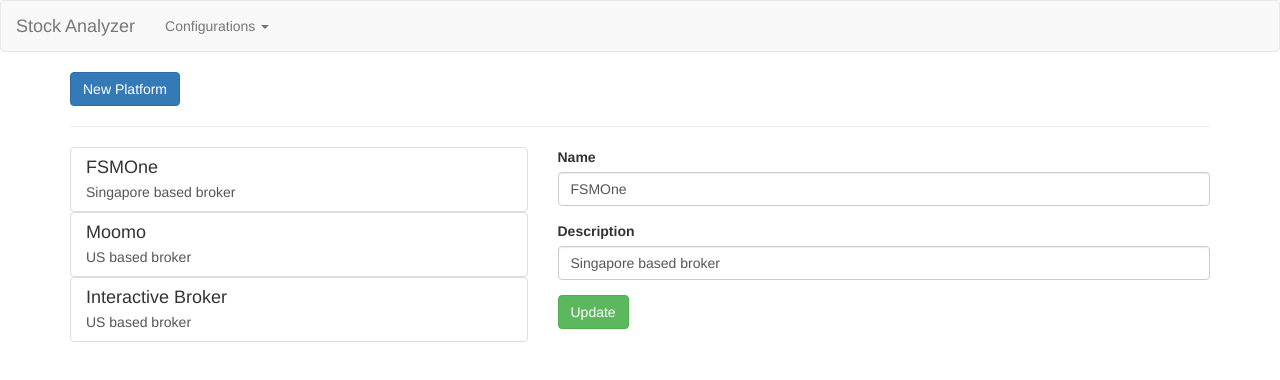
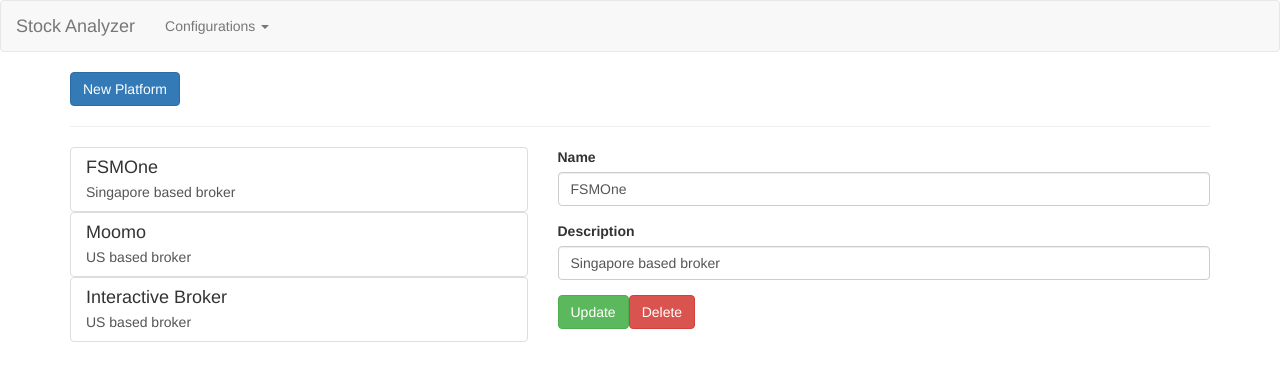
Before and after one commit to safayatborhan/stock-analyzer, an Angular app: page /platforms/1 in a window 1280 px wide. Shown: the top 380 px of the page. Built offline with nearby package versions, Linux system fonts and the light colour scheme.

Commit message:
Delete platform.

```diff
--- a/src/app/configurations/platforms/platform-upsert/platform-upsert.component.html
+++ b/src/app/configurations/platforms/platform-upsert/platform-upsert.component.html
@@ -14,6 +14,7 @@
             <div class="row">
                 <div class="col-xs-12">
                     <button class="btn btn-success" type="submit" [disabled]="!platformForm.valid">{{ editMode ? 'Update' : 'Add' }}</button>
+                    <button class="btn btn-danger" type="button" (click)="onDelete()">Delete</button>
                 </div>
             </div>
         </form>
--- a/src/app/configurations/platforms/platform-upsert/platform-upsert.component.ts
+++ b/src/app/configurations/platforms/platform-upsert/platform-upsert.component.ts
@@ -51,6 +51,16 @@
 
     form.reset();
     this.editMode = false;
+    this.router.navigate(['platforms/new']);
+  }
+
+  onDelete() {
+    this.platformService.deletePlatform(this.id);
+    this.ngForm.setValue({
+      name: '',
+      description: ''
+    });
+    this.editMode = false;
     this.router.navigate(['/new']);
   }
 
--- a/src/app/configurations/platforms/platforms.service.ts
+++ b/src/app/configurations/platforms/platforms.service.ts
@@ -13,7 +13,7 @@
     platformsChanged = new Subject<Platform[]>();
 
     addPlatform(name: string, description: string) {
-        var lastId = this.platforms[this.platforms.length - 1].id;
+        var lastId = this.platforms.length === 0 ? 1 : this.platforms[this.platforms.length - 1].id;
         var platform = new Platform(++lastId, name, description);
         this.platforms.push(platform);
         this.platformsChanged.next(this.platforms.slice());
```
